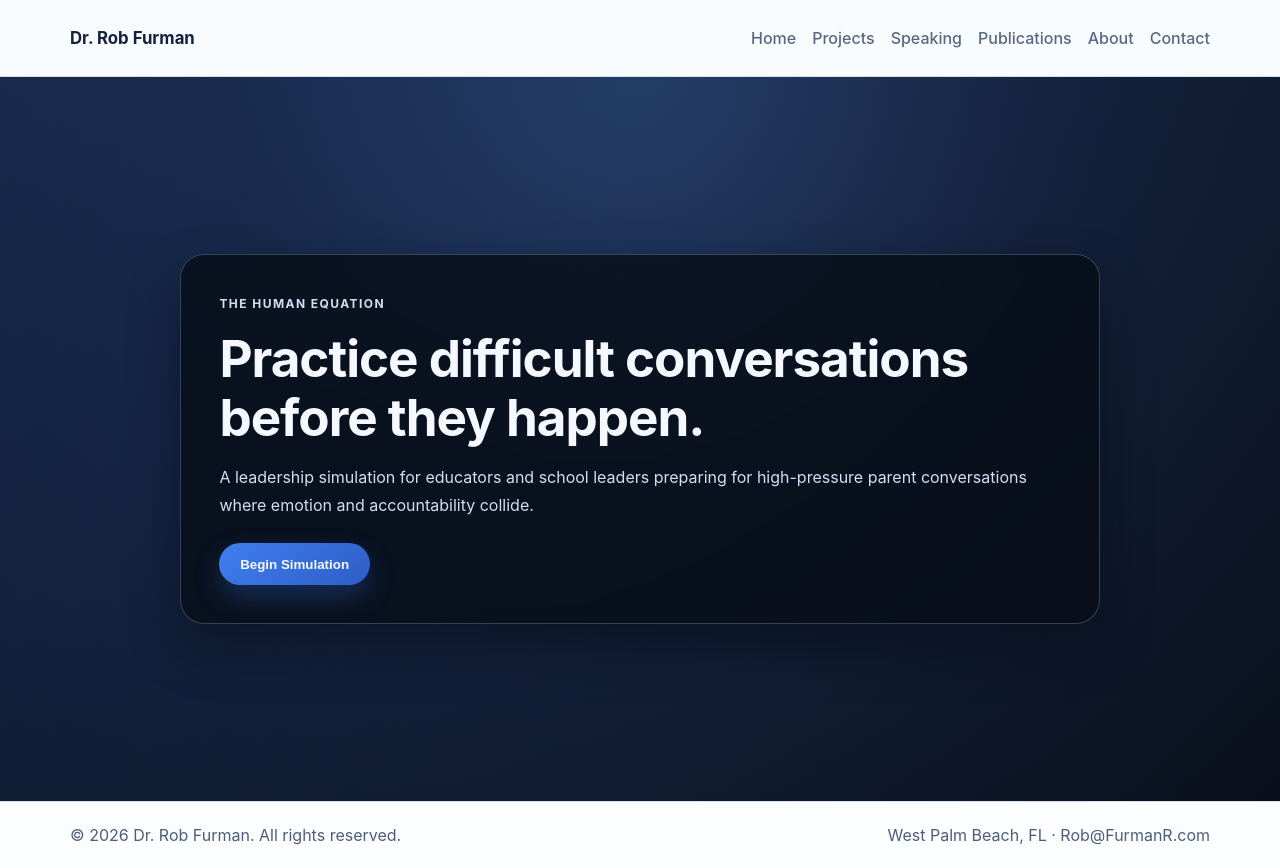
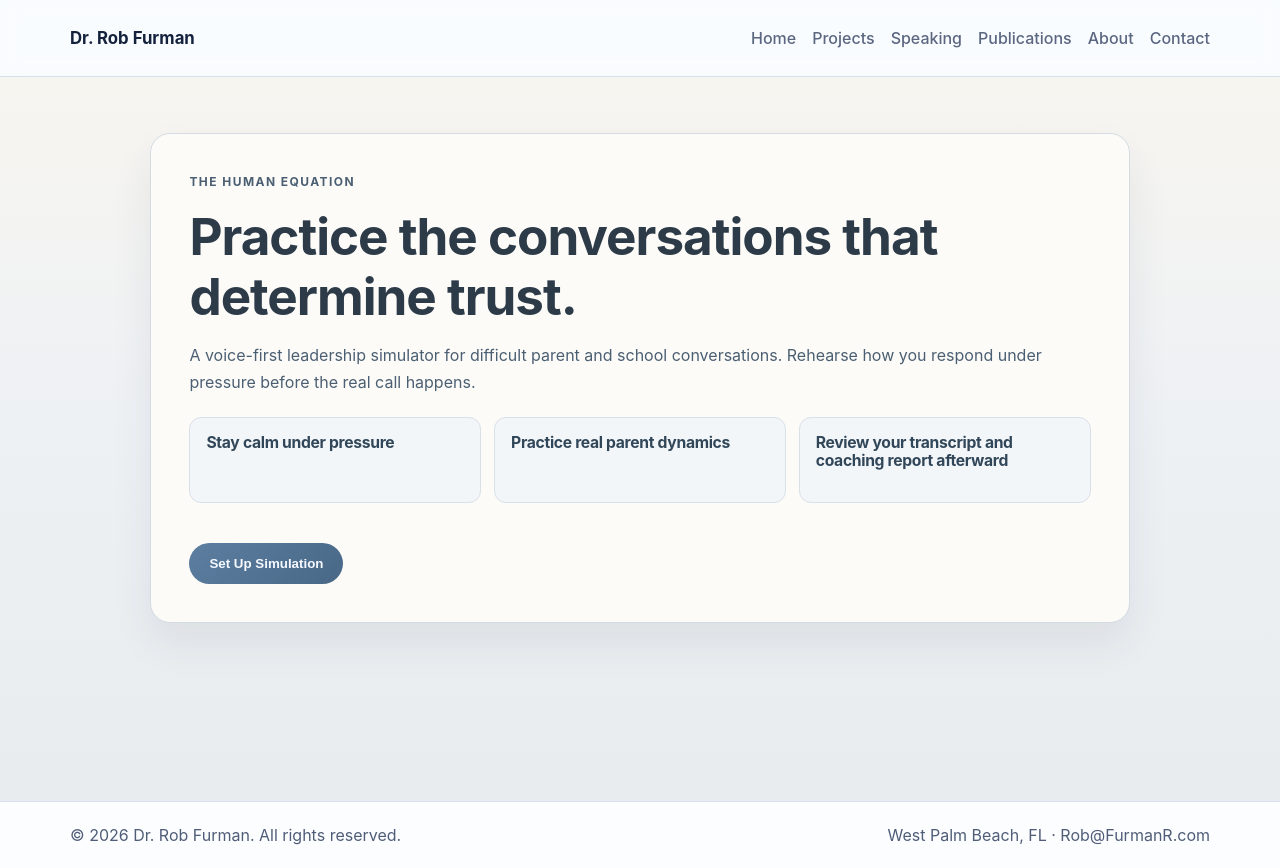
Before and after one commit to DrRobF/rob-furman-portfolio, a Next.js app: page /human-equation in a window 1280 px wide. Built offline with nearby package versions, Linux system fonts and the light colour scheme.

Commit message:
Redesign Human Equation as voice-first leadership simulator

```diff
--- a/app/human-equation/HumanEquationExperience.js
+++ b/app/human-equation/HumanEquationExperience.js
@@ -2,14 +2,22 @@
 
 import { useEffect, useMemo, useState } from 'react';
 import styles from './human-equation.module.css';
-import { report, scenario, transcript } from './data/mockScenario';
+import { briefings, callerProfiles, report, setupOptions, transcript } from './data/mockScenario';
 
-const stages = ['intro', 'scenario', 'incoming', 'active', 'report'];
+const stages = ['intro', 'setup', 'incoming', 'active', 'report'];
 
 export default function HumanEquationExperience() {
   const [stage, setStage] = useState('intro');
   const [callStartedAt, setCallStartedAt] = useState(null);
   const [now, setNow] = useState(Date.now());
+  const [privateNotes, setPrivateNotes] = useState('');
+  const [setup, setSetup] = useState({
+    role: setupOptions.roles[1],
+    gradeBand: setupOptions.gradeBands[1],
+    callType: setupOptions.callTypes[0],
+    scenarioType: setupOptions.scenarioTypes[0],
+    intensity: setupOptions.intensities[1],
+  });
 
   const callDuration = useMemo(() => {
     if (!callStartedAt) return '00:00';
@@ -18,7 +26,6 @@ export default function HumanEquationExperience() {
     const secs = String(seconds % 60).padStart(2, '0');
     return `${mins}:${secs}`;
   }, [callStartedAt, now]);
-
 
   useEffect(() => {
     if (stage !== 'active') return undefined;
@@ -36,38 +43,49 @@ export default function HumanEquationExperience() {
     setStage('active');
   };
 
+  const setField = (key, value) => setSetup((prev) => ({ ...prev, [key]: value }));
+  const isUnexpectedCall = setup.callType === setupOptions.callTypes[0];
+
   return (
     <section className={styles.shell}>
-      <div className={styles.backdrop} />
       <div className={styles.content}>
         {stage === 'intro' && (
           <div className={styles.panel}>
             <p className={styles.eyebrow}>The Human Equation</p>
-            <h1>Practice difficult conversations before they happen.</h1>
+            <h1>Practice the conversations that determine trust.</h1>
             <p className={styles.lead}>
-              A leadership simulation for educators and school leaders preparing for high-pressure parent
-              conversations where emotion and accountability collide.
+              A voice-first leadership simulator for difficult parent and school conversations. Rehearse how you
+              respond under pressure before the real call happens.
             </p>
-            <button className={styles.cta} onClick={nextStage}>Begin Simulation</button>
+            <div className={styles.valueGrid}>
+              <article><h3>Stay calm under pressure</h3></article>
+              <article><h3>Practice real parent dynamics</h3></article>
+              <article><h3>Review your transcript and coaching report afterward</h3></article>
+            </div>
+            <button className={styles.cta} onClick={nextStage}>Set Up Simulation</button>
           </div>
         )}
 
-        {stage === 'scenario' && (
+        {stage === 'setup' && (
           <div className={styles.panel}>
-            <p className={styles.eyebrow}>Scenario Selection</p>
-            <div className={styles.scenarioCard}>
-              <h2>{scenario.title}</h2>
-              <p className={styles.subtle}>{scenario.subtitle}</p>
-              <p>{scenario.description}</p>
-              <ul>
-                {scenario.context.map((item) => (
-                  <li key={item}>{item}</li>
-                ))}
-              </ul>
-              <div className={styles.metaRow}>
-                <span>Pressure: {scenario.pressure}</span>
-                <span>Mode: Phone call simulation</span>
-              </div>
+            <p className={styles.eyebrow}>Simulation Setup</p>
+            <h2>Configure your leadership call</h2>
+            <div className={styles.setupGrid}>
+              <Selector label="Role" options={setupOptions.roles} value={setup.role} onSelect={(value) => setField('role', value)} />
+              <Selector label="Grade Band" options={setupOptions.gradeBands} value={setup.gradeBand} onSelect={(value) => setField('gradeBand', value)} />
+              <Selector label="Call Type" options={setupOptions.callTypes} value={setup.callType} onSelect={(value) => setField('callType', value)} />
+              <Selector label="Scenario Type" options={setupOptions.scenarioTypes} value={setup.scenarioType} onSelect={(value) => setField('scenarioType', value)} />
+              <Selector label="Parent Intensity" options={setupOptions.intensities} value={setup.intensity} onSelect={(value) => setField('intensity', value)} />
+            </div>
+            <div className={styles.briefingCard}>
+              <h3>Pre-Call Briefing</h3>
+              {isUnexpectedCall ? <p>{briefings.limited}</p> : <>
+                <p><strong>Known facts</strong></p><ul>{briefings.full.knownFacts.map((item) => <li key={item}>{item}</li>)}</ul>
+                <p><strong>Teacher/staff report</strong></p><ul>{briefings.full.staffReport.map((item) => <li key={item}>{item}</li>)}</ul>
+                <p><strong>Student statements</strong></p><ul>{briefings.full.studentStatements.map((item) => <li key={item}>{item}</li>)}</ul>
+                <p><strong>What is still unclear</strong></p><ul>{briefings.full.unclear.map((item) => <li key={item}>{item}</li>)}</ul>
+                <p><strong>Leadership challenge:</strong> {briefings.full.leadershipChallenge}</p>
+              </>}
             </div>
             <button className={styles.cta} onClick={nextStage}>Proceed to Incoming Call</button>
           </div>
@@ -77,35 +95,20 @@ export default function HumanEquationExperience() {
           <div className={styles.panelCentered}>
             <p className={styles.eyebrow}>Incoming Call</p>
             <div className={styles.callOrb} />
-            <h2>Parent / Guardian Calling</h2>
-            <p className={styles.subtle}>“I need answers about what happened to my child today.”</p>
+            <h2>{callerProfiles[setup.intensity]}</h2>
+            <p className={styles.subtle}>{setup.scenarioType} • {setup.gradeBand} • {setup.role}</p>
             <button className={styles.cta} onClick={beginCall}>Answer and Begin</button>
           </div>
         )}
 
         {stage === 'active' && (
           <div className={styles.callLayout}>
-            <div className={styles.callHeader}>
-              <div>
-                <p className={styles.eyebrow}>Live Simulation</p>
-                <h2>{scenario.title}</h2>
-              </div>
-              <div className={styles.timer}>{callDuration}</div>
-            </div>
-
-            <div className={styles.transcript}>
-              {transcript.map((line) => (
-                <article key={`${line.time}-${line.speaker}`} className={styles.lineItem}>
-                  <div className={styles.lineMeta}>
-                    <strong>{line.speaker}</strong>
-                    <span>{line.tone}</span>
-                    <time>{line.time}</time>
-                  </div>
-                  <p>{line.line}</p>
-                </article>
-              ))}
-            </div>
-
+            <div className={styles.callHeader}><p className={styles.eyebrow}>Live Voice Simulation</p><div className={styles.timer}>{callDuration}</div></div>
+            <h2>{callerProfiles[setup.intensity]}</h2>
+            <p className={styles.subtle}>Emotional temperature: <strong>{setup.intensity}</strong></p>
+            <div className={styles.waveform} aria-hidden />
+            <label className={styles.notesLabel}>Private Notes (not shared)</label>
+            <textarea className={styles.notes} placeholder="Capture key facts, commitments, and follow-up actions..." value={privateNotes} onChange={(e) => setPrivateNotes(e.target.value)} />
             <button className={styles.endCall} onClick={() => setStage('report')}>End Call</button>
           </div>
         )}
@@ -113,25 +116,16 @@ export default function HumanEquationExperience() {
         {stage === 'report' && (
           <div className={styles.panel}>
             <p className={styles.eyebrow}>Post-Call Coaching Report</p>
-            <h2>Debrief: {scenario.title}</h2>
+            <h2>Transcript and Leadership Debrief</h2>
+            <p className={styles.subtle}>Full transcript appears after the call ends.</p>
             <div className={styles.reportGrid}>
-              <section>
-                <h3>Emotional Containment</h3>
-                <p>{report.emotionalContainment}</p>
-              </section>
-              <section>
-                <h3>De-escalation</h3>
-                <p>{report.deEscalation}</p>
-              </section>
-              <section>
-                <h3>Clarity</h3>
-                <p>{report.clarity}</p>
-              </section>
-              <section>
-                <h3>Next Steps</h3>
-                <p>{report.nextSteps}</p>
-              </section>
+              <section><h3>Emotional pressure moments</h3><ul>{report.pressureMoments.map((m) => <li key={m}>{m}</li>)}</ul></section>
+              <section><h3>Coaching highlights</h3><ul>{report.coachingHighlights.map((m) => <li key={m}>{m}</li>)}</ul></section>
+              <section><h3>Leadership strengths</h3><ul>{report.leadershipStrengths.map((m) => <li key={m}>{m}</li>)}</ul></section>
+              <section><h3>Growth areas</h3><ul>{report.growthAreas.map((m) => <li key={m}>{m}</li>)}</ul></section>
             </div>
+            <section className={styles.transcriptBlock}><h3>Full transcript</h3>{transcript.map((line) => <article key={`${line.time}-${line.speaker}`} className={styles.lineItem}><div className={styles.lineMeta}><strong>{line.speaker}</strong><span>{line.tone}</span><time>{line.time}</time></div><p>{line.line}</p></article>)}</section>
+            <p><strong>Next practice recommendation:</strong> {report.nextPracticeRecommendation}</p>
             <button className={styles.cta} onClick={() => setStage('intro')}>Run Simulation Again</button>
           </div>
         )}
@@ -139,3 +133,16 @@ export default function HumanEquationExperience() {
     </section>
   );
 }
+
+function Selector({ label, options, value, onSelect }) {
+  return (
+    <div>
+      <p className={styles.selectorLabel}>{label}</p>
+      <div className={styles.selectorWrap}>
+        {options.map((option) => (
+          <button key={option} type="button" className={`${styles.selectorBtn} ${option === value ? styles.selected : ''}`} onClick={() => onSelect(option)}>{option}</button>
+        ))}
+      </div>
+    </div>
+  );
+}
--- a/app/human-equation/data/mockScenario.js
+++ b/app/human-equation/data/mockScenario.js
@@ -1,51 +1,88 @@
-export const scenario = {
-  id: 'middle-school-fight-call',
-  title: 'Middle School Fight: Parent Follow-Up',
-  subtitle: 'Caregiver upset after hallway altercation',
-  pressure: 'High',
-  description:
-    'A parent calls after hearing their child was attacked at school. They are angry, distrustful, and convinced school staff failed to protect their child. Further context indicates the student may also have escalated the conflict before staff arrived.',
-  context: [
-    'Incident occurred during passing period between 6th and 7th blocks.',
-    'Two students were physically separated by staff within 90 seconds.',
-    'Security footage suggests verbal provocation happened before the first shove.',
-  ],
+export const setupOptions = {
+  roles: ['Teacher', 'Assistant Principal', 'Principal'],
+  gradeBands: ['Elementary', 'Middle School', 'High School'],
+  callTypes: ['Parent calls you unexpectedly', 'You call parent after initial investigation'],
+  scenarioTypes: ['Discipline', 'Academic Concern', 'Attendance', 'Teacher Complaint'],
+  intensities: ['Moderate', 'High', 'Full Blaze'],
+};
+
+export const callerProfiles = {
+  Moderate: 'Concerned parent (frustrated, still collaborative)',
+  High: 'Upset parent (defensive and distrustful)',
+  'Full Blaze': 'Highly escalated parent (accusatory, intense urgency)',
+};
+
+export const briefings = {
+  limited:
+    'You do not yet have the full context. Your goal is to listen, gather facts, stay calm, and avoid premature conclusions.',
+  full: {
+    knownFacts: [
+      'A conflict occurred near the cafeteria transition during 4th period.',
+      'Two students were separated by staff in under two minutes.',
+      'A nurse check was completed and no immediate injuries required hospital transport.',
+    ],
+    staffReport: [
+      'Teacher reports escalating verbal exchanges over the last week.',
+      'Hall monitor observed both students raising voices before physical contact.',
+    ],
+    studentStatements: [
+      'Student A says they felt threatened and reacted defensively.',
+      'Student B says they were confronted publicly and felt embarrassed.',
+    ],
+    unclear: [
+      'Who initiated physical contact first.',
+      'Whether social media conflict from last night influenced the incident.',
+    ],
+    leadershipChallenge:
+      'Maintain trust while communicating accountability and process: validate emotion, share what is confirmed, and avoid overstating what is unresolved.',
+  },
 };
 
 export const transcript = [
   {
     speaker: 'Parent',
-    tone: 'Angry',
-    line: 'I need to understand how my child was left unsafe in your building.',
-    time: '00:12',
+    tone: 'Escalated',
+    line: 'I need to understand why this happened at school and why nobody called me right away.',
+    time: '00:18',
   },
   {
     speaker: 'You',
     tone: 'Grounded',
-    line: 'I hear how serious this feels for your family. I want to walk through exactly what we know so far.',
-    time: '00:34',
+    line: 'I hear how upsetting this is. I want to walk through what we know and what we are still verifying.',
+    time: '00:46',
   },
   {
     speaker: 'Parent',
-    tone: 'Escalated',
-    line: 'What I know is my child was jumped, and nobody stepped in fast enough.',
-    time: '01:09',
+    tone: 'Pressured',
+    line: 'It feels like I am hearing pieces, not the whole story.',
+    time: '01:23',
   },
   {
     speaker: 'You',
     tone: 'De-escalating',
-    line: 'Your child’s safety is the priority. I also want to share the full sequence clearly, including what staff observed before contact.',
-    time: '01:42',
+    line: 'That makes sense. I can summarize confirmed facts now and then outline next update checkpoints.',
+    time: '01:52',
   },
 ];
 
 export const report = {
-  emotionalContainment:
-    'Strong opening acknowledgment reduced intensity in the first minute. Maintain slower pacing when parent interruptions increase.',
-  deEscalation:
-    'You validated impact before correcting facts, which preserved trust. Consider one additional reflective statement before discussing footage.',
-  clarity:
-    'Your timeline language was specific and non-defensive. Next iteration: summarize in three short checkpoints to improve retention under stress.',
-  nextSteps:
-    'Confirm family meeting window, document safety supports for both students, and communicate investigation milestones within 24 hours.',
+  pressureMoments: [
+    '00:18 — Parent opens with urgency and blame framing.',
+    '01:23 — Trust concern appears (“pieces, not the whole story”).',
+  ],
+  coachingHighlights: [
+    'You acknowledged emotion before delivering process details.',
+    'You used structured language to separate facts from unknowns.',
+  ],
+  leadershipStrengths: [
+    'Calm voice under accusation',
+    'Clear timeline framing',
+    'Commitment to follow-through',
+  ],
+  growthAreas: [
+    'Use one more reflective statement before transitioning to policy.',
+    'Ask a concise checking question to confirm parent understanding.',
+  ],
+  nextPracticeRecommendation:
+    'Repeat this scenario at Full Blaze intensity and practice concise empathy statements in the first 45 seconds.',
 };
--- a/app/human-equation/human-equation.module.css
+++ b/app/human-equation/human-equation.module.css
@@ -1,206 +1,62 @@
 .shell {
   min-height: calc(100vh - 76px);
-  position: relative;
-  padding: 4rem 1.25rem;
+  padding: 3.5rem 1.25rem;
   display: flex;
-  align-items: center;
   justify-content: center;
-  overflow: hidden;
-  background: radial-gradient(circle at top, #223658 0%, #101a2e 44%, #090f1a 100%);
+  background: linear-gradient(180deg, #f7f5f0 0%, #eef1f4 45%, #e8ecef 100%);
 }
 
-.backdrop {
-  position: absolute;
-  inset: 0;
-  background: linear-gradient(130deg, rgba(53, 111, 207, 0.22), rgba(11, 20, 38, 0.05));
-  pointer-events: none;
-}
-
-.content {
-  position: relative;
-  z-index: 1;
-  width: min(920px, 100%);
-}
+.content { width: min(980px, 100%); }
 
 .panel,
 .panelCentered,
 .callLayout {
-  border: 1px solid rgba(188, 210, 245, 0.25);
-  border-radius: 24px;
-  background: rgba(8, 14, 24, 0.82);
-  box-shadow: 0 24px 50px rgba(4, 9, 20, 0.45);
-  backdrop-filter: blur(8px);
-  color: #edf3ff;
+  border: 1px solid #d4dbe3;
+  border-radius: 20px;
+  background: #fcfbf8;
+  box-shadow: 0 20px 40px rgba(40, 57, 78, 0.08);
+  color: #2d3b49;
 }
+.panel, .panelCentered { padding: clamp(1.3rem, 3vw, 2.4rem); }
+.eyebrow { font-size: .75rem; text-transform: uppercase; letter-spacing: .12em; color: #5c738a; font-weight: 700; margin-bottom: .9rem; }
+.lead, .panel p { line-height: 1.7; color: #4b5f72; }
 
-.panel,
-.panelCentered {
-  padding: clamp(1.5rem, 3vw, 2.8rem);
+.cta,.endCall { margin-top: 1.2rem; border:0; border-radius: 999px; padding: .8rem 1.25rem; font-weight: 600; cursor:pointer; }
+.cta { color: #f6f9ff; background: linear-gradient(135deg, #5c7ea0, #496887); }
+.endCall { color: #fff4f4; background: linear-gradient(135deg,#b85e5e,#9a4848); }
+
+.valueGrid { display:grid; grid-template-columns: repeat(auto-fit,minmax(180px,1fr)); gap:.8rem; margin:1.3rem 0; }
+.valueGrid article { border:1px solid #d8e0e8; border-radius: 12px; padding: 1rem; background:#f3f6f8; }
+.valueGrid h3 { font-size: .98rem; color:#314759; }
+
+.setupGrid { display:grid; gap:1rem; margin-top:1rem; }
+.selectorLabel { font-weight:600; color:#3b4f61; margin-bottom:.45rem; }
+.selectorWrap { display:flex; flex-wrap:wrap; gap:.55rem; }
+.selectorBtn { border:1px solid #c8d3de; background:#f5f8fa; color:#3f5468; padding:.5rem .8rem; border-radius:999px; }
+.selected { background:#dde8f2; border-color:#8ca9c4; color:#1f3244; }
+
+.briefingCard { margin-top:1.2rem; border:1px solid #d6dee6; border-radius:14px; background:#f8fafc; padding:1rem; }
+.briefingCard ul { margin:.35rem 0 .8rem 1rem; }
+
+.panelCentered { text-align:center; }
+.callOrb { width:120px; aspect-ratio:1; border-radius:50%; margin:0 auto 1rem; background: radial-gradient(circle at 35% 35%, #7ca0c0, #5f7e9a 62%, #3e566e 100%); box-shadow: 0 0 0 10px rgba(127,153,178,.25); }
+.subtle { color:#647d93; }
+
+.callLayout { padding:1.35rem; }
+.callHeader { display:flex; justify-content:space-between; align-items:center; }
+.timer { font-size:1.1rem; font-variant-numeric: tabular-nums; color:#395268; }
+.waveform { margin:1.1rem 0; height:64px; border-radius:12px; background: repeating-linear-gradient(90deg, #94adbf 0 6px, #d6e0e8 6px 12px); opacity:.9; animation:pulse 2s ease-in-out infinite; }
+@keyframes pulse { 0%,100% { transform:scaleY(1);} 50% { transform:scaleY(1.05);} }
+.notesLabel { display:block; margin-bottom:.45rem; color:#486077; font-weight:600; }
+.notes { width:100%; min-height:120px; border-radius:12px; border:1px solid #ccd6df; padding:.7rem; background:#fff; }
+
+.reportGrid { display:grid; grid-template-columns:repeat(auto-fit,minmax(220px,1fr)); gap:1rem; margin:1rem 0; }
+.reportGrid section,.transcriptBlock { border:1px solid #d6dee7; border-radius:12px; padding:.9rem; background:#f9fbfc; }
+.transcriptBlock { margin-bottom:1rem; }
+.lineItem + .lineItem { margin-top:.7rem; padding-top:.7rem; border-top:1px solid #dce4eb; }
+.lineMeta { display:flex; gap:.6rem; font-size:.86rem; color:#60798f; }
+
+@media (max-width:640px) {
+  .shell { padding-inline:.75rem; }
+  .callHeader { flex-direction:column; align-items:flex-start; }
 }
-
-.panel h1,
-.panel h2,
-.panel h3,
-.panelCentered h2,
-.callLayout h2 {
-  color: #f5f8ff;
-}
-
-.eyebrow {
-  font-size: 0.75rem;
-  text-transform: uppercase;
-  letter-spacing: 0.12em;
-  color: #9bb8ea;
-  font-weight: 700;
-  margin-bottom: 0.9rem;
-}
-
-.lead,
-.panel p,
-.panelCentered p,
-.transcript p {
-  color: #d3def4;
-  line-height: 1.75;
-}
-
-.cta,
-.endCall {
-  margin-top: 1.5rem;
-  border: 0;
-  border-radius: 999px;
-  font-weight: 600;
-  cursor: pointer;
-  transition: transform 180ms ease, box-shadow 180ms ease;
-}
-
-.cta {
-  padding: 0.82rem 1.3rem;
-  color: #f5f9ff;
-  background: linear-gradient(135deg, #3f7ef0, #2f5ec6);
-  box-shadow: 0 12px 26px rgba(54, 109, 213, 0.3);
-}
-
-.cta:hover,
-.endCall:hover {
-  transform: translateY(-1px);
-}
-
-.scenarioCard {
-  margin-top: 0.75rem;
-  padding: 1.2rem;
-  border-radius: 16px;
-  border: 1px solid rgba(173, 197, 236, 0.25);
-  background: rgba(26, 39, 67, 0.5);
-}
-
-.scenarioCard ul {
-  margin: 1rem 0;
-  padding-left: 1rem;
-}
-
-.scenarioCard li {
-  margin-bottom: 0.45rem;
-  color: #d8e4fb;
-}
-
-.subtle {
-  color: #afc3e8;
-}
-
-.metaRow {
-  display: flex;
-  justify-content: space-between;
-  flex-wrap: wrap;
-  gap: 0.75rem;
-  font-size: 0.9rem;
-  color: #b3c8f0;
-}
-
-.panelCentered {
-  text-align: center;
-}
-
-.callOrb {
-  width: 126px;
-  aspect-ratio: 1;
-  margin: 0 auto 1.2rem;
-  border-radius: 50%;
-  background: radial-gradient(circle at 35% 35%, #78a9ff, #2e4f89 62%, #132341 100%);
-  box-shadow: 0 0 0 12px rgba(88, 132, 214, 0.18), 0 0 42px rgba(68, 125, 233, 0.48);
-}
-
-.callLayout {
-  padding: 1.35rem;
-}
-
-.callHeader {
-  display: flex;
-  justify-content: space-between;
-  gap: 1rem;
-  align-items: center;
-}
-
-.timer {
-  font-variant-numeric: tabular-nums;
-  color: #d0dfff;
-  font-size: 1.15rem;
-}
-
-.transcript {
-  margin-top: 1.2rem;
-  border-radius: 14px;
-  border: 1px solid rgba(173, 197, 236, 0.25);
-  padding: 1rem;
-  max-height: 360px;
-  overflow: auto;
-  background: rgba(18, 28, 46, 0.75);
-}
-
-.lineItem + .lineItem {
-  margin-top: 0.9rem;
-  padding-top: 0.9rem;
-  border-top: 1px solid rgba(132, 160, 206, 0.2);
-}
-
-.lineMeta {
-  display: flex;
-  gap: 0.6rem;
-  align-items: baseline;
-  font-size: 0.86rem;
-}
-
-.lineMeta span,
-.lineMeta time {
-  color: #acc3eb;
-}
-
-.endCall {
-  padding: 0.8rem 1.1rem;
-  color: #ffe6e9;
-  background: linear-gradient(135deg, #c6425b, #962f43);
-}
-
-.reportGrid {
-  display: grid;
-  grid-template-columns: repeat(auto-fit, minmax(220px, 1fr));
-  gap: 1rem;
-  margin-top: 1rem;
-}
-
-.reportGrid section {
-  border: 1px solid rgba(174, 199, 238, 0.25);
-  border-radius: 14px;
-  padding: 1rem;
-  background: rgba(19, 30, 51, 0.7);
-}
-
-@media (max-width: 640px) {
-  .shell {
-    padding-inline: 0.75rem;
-  }
-
-  .callHeader {
-    flex-direction: column;
-    align-items: flex-start;
-  }
-}
```
